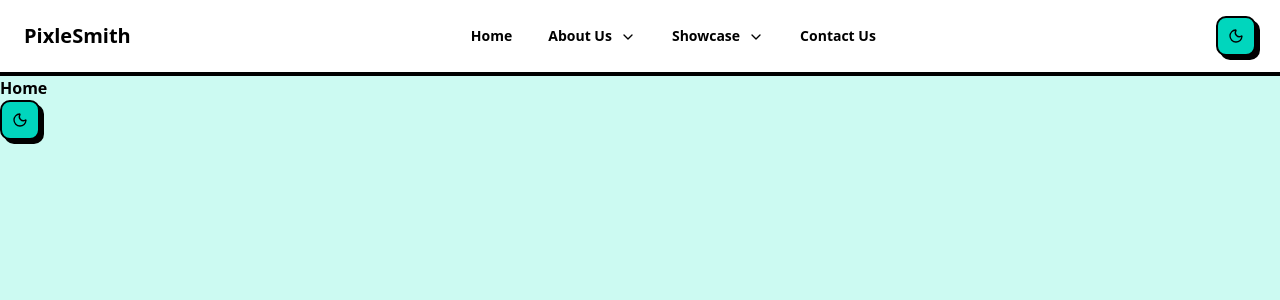
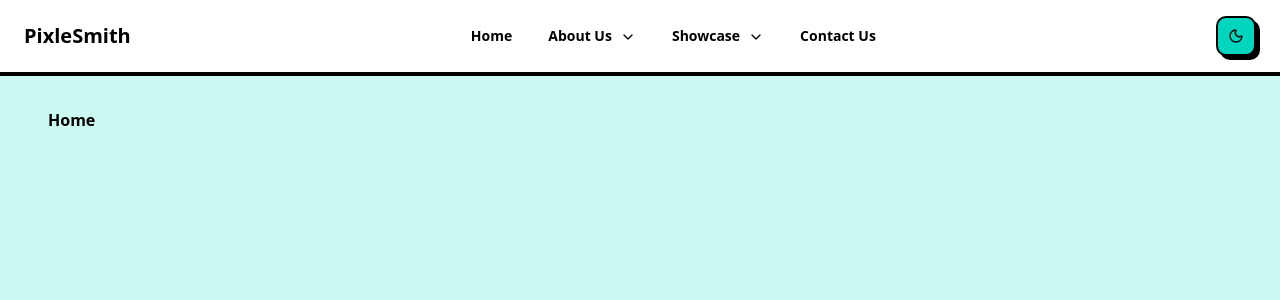
Before and after one commit to pranavsoni1101/srizen, a Next.js app: page / in a window 1280 px wide. Shown: the top 300 px of the page. Built offline with nearby package versions, Linux system fonts and the light colour scheme.

Commit message:
Added a container component to dynamically render content according to screen size

```diff
--- a/app/page.tsx
+++ b/app/page.tsx
@@ -1,3 +1,4 @@
+import { Container } from "@/components/container";
 import { ThemeSwitcher } from "@/components/theme-switcher";
 
 import { Moon, Sun } from "lucide-react"
@@ -5,8 +6,9 @@ import { useTheme } from "next-themes"
 const Home = () => {
     return(
         <>
+        <Container>
             <h1>Home</h1>
-            <ThemeSwitcher />
+        </Container>
         </>
     )
 }
--- /dev/null
+++ b/components/container.tsx
@@ -0,0 +1,34 @@
+import React from 'react';
+import { cn } from '@/lib/utils';
+
+interface ContainerProps {
+  children: React.ReactNode;
+  className?: string;
+  size?: 'sm' | 'md' | 'lg' | 'xl' | 'full';
+}
+
+export const Container: React.FC<ContainerProps> = ({
+  children,
+  className,
+  size = 'xl'
+}) => {
+  const sizeClasses = {
+    sm: 'max-w-2xl',      // 672px
+    md: 'max-w-4xl',      // 896px
+    lg: 'max-w-6xl',      // 1152px
+    xl: 'max-w-7xl',      // 1280px
+    full: 'max-w-full'    // No max width
+  };
+
+  return (
+    <div
+      className={cn(
+        'w-full mx-auto px-4 py-4 sm:px-6 sm:py-6 lg:px-12 lg:py-8',
+        sizeClasses[size],
+        className
+      )}
+    >
+      {children}
+    </div>
+  );
+};
```
